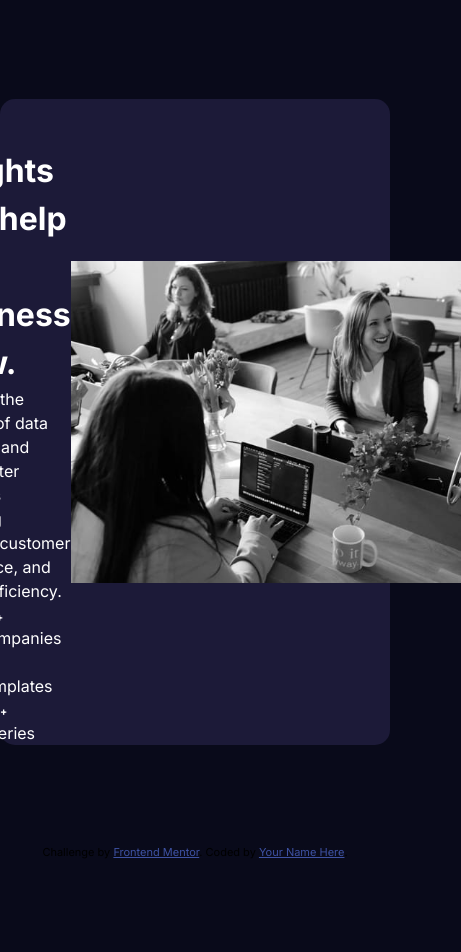
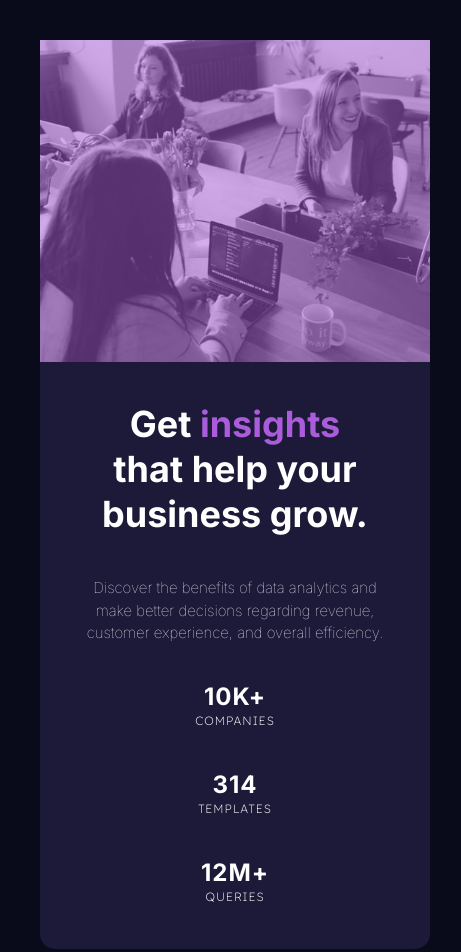
Before and after one commit to JoeWebDevelopment/stats-preview-card-component-main, a plain HTML site: page index.html in a window 390 px wide. Shown: the top 952 px of the page, 461 px wide, since content can reach past the window. Before the commit the page ends 861 px from the top, so only its background shows below. Drawn offline with Linux system fonts and the light colour scheme.

Commit message:
Finished, adding responsiveness, added layout, added overlay over image

```diff
--- a/index.html
+++ b/index.html
@@ -20,30 +20,38 @@
   <main>
     <div class="preview-card">
       <div class="card-info">
-        <h1>
-          Get <span>insights</span> that help your business grow.
+        <div class="card-info-text">
+          <div class="info-container">
+        <h1 class="heading-dsktp">
+          Get <span class="accent-clr">insights</span> that help your business grow.
         </h1>
         <p>
           Discover the benefits of data analytics and make better decisions regarding revenue, customer experience, and overall efficiency.
         </p>
+        </div>
         <div class="stats-container">
           <ul class="stat-items">
             <li class="stat-item">
               <h6>10k+</h6>
-              <p>companies</p>
+              companies
             </li>
             <li class="stat-item">
               <h6>314</h6>
-              <p>templates</p>
+                templates
             </li>
             <li class="stat-item">
               <h6>12M+</h6>
-              <p>queries</p>
+              queries
             </li>
           </ul>
+
+        </div>
         </div>
       </div>
-      <img src="images/image-header-desktop.jpg" alt="">
+      <div class="image-container">
+        <img src="images/image-header-desktop.jpg" alt="">
+      </div>
+
     </div>
   </main>
 
--- a/style.css
+++ b/style.css
@@ -24,13 +24,13 @@
     ========= */
     --text-preset-1-font: var(--ff-primary);
     --text-preset-1-weight: 700;
-    --text-preset-1-size: 34px;
+    --text-preset-1-size: 36px;
     --text-preset-1-line: 125%;
     --text-preset-1-track: 0;
 
     --text-preset-2-font: var(--ff-primary);
     --text-preset-2-weight: 700;
-    --text-preset-2-size: 24px;
+    --text-preset-2-size: 28px;
     --text-preset-2-line: 125%;
     --text-preset-2-track: 0;
 
@@ -42,7 +42,7 @@
 
     --text-preset-4-font: var(--ff-primary);
     --text-preset-4-weight: 400;
-    --text-preset-4-size: 16px;
+    --text-preset-4-size: 15px;
     --text-preset-4-line: 150%;
     --text-preset-4-track: 0;
 
@@ -61,6 +61,9 @@
 
   }
 }
+
+
+
 
 @layer reset{
     /* 1. Use a more-intuitive box-sizing model */
@@ -122,17 +125,18 @@ h1, h2, h3, h4, h5, h6 {
 body{
     background-color: var(--clr-bg-primary);
     width: 100vw;
-    height: 100vh;
+    min-height: 100vh;
     font-family: var(--ff-primary);
 }
 
 main{
     width: 100vw;
-    height: 100vh;
+    min-height: 100vh;
     display: flex;
     flex-direction: column;
     align-items: center;
     justify-content: center;
+    margin: 2.5rem;
 }
 
 .preview-card{
@@ -144,20 +148,176 @@ main{
     border-radius: 15px;
     color: var(--clr-font);
 
+    @media (max-width: 900px){
+      display: flex;
+      flex-direction: column-reverse;
+    }
+  }
 
     .card-info{
         flex-basis: 50%;
         display: flex;
         flex-direction: column;
-        justify-content: center;
-        align-items: center;
+        height: 100%;
+
+
+
+        p{
+          text-align: left;
+          font-size: 15px;
+          font-family: 'Inter' sans-serif;
+          color: var(white);
+          max-width: 374px;
+          font-weight: 100;
+
+           @media (max-width: 550px){
+        text-align: center;
+
+       }
+
+
+        }
+
+        .card-info-text{
+          display: flex;
+          flex-direction: column;
+          align-items: flex-start;
+          justify-content: space-evenly;
+          text-align: center;
+          height: 100%;
+          gap: 2.5rem;
+          padding-inline: 5rem;
+
+
+
+
+           @media (max-width: 900px){
+            padding-inline: 2.5rem;
+            padding-block: 2.5rem;
+            text-align: center;
+        }
+
+        .info-container{
+          display: flex;
+          flex-direction: column;
+          gap: 2.5rem;
+          justify-content: center;
+
+
+
+        }
     }
 
     img{
-        object-fit: contain;
+        object-fit: cover;
         max-width: 100%;
         flex-basis: 50%;
         padding: 0;
         margin: 0;
     }
 }
+
+
+  .stats-container{
+
+    width: 100%;
+  }
+
+    .stat-items{
+      display: flex;
+      flex-direction: row;
+      justify-content: space-between;
+      align-items: center;
+      list-style: none;
+      text-align: left;
+      padding: 0;
+
+       @media (max-width: 550px){
+        flex-direction: column;
+        gap: 2.5rem;
+        text-align: center;
+    }
+
+  }
+
+
+    .stat-item{
+      display: flex;
+      flex-direction: column;
+      font-size: 12px;
+      text-transform: uppercase;
+      font-weight: 200;
+      letter-spacing: 1px;
+      line-height: 200%;
+      font-family: 'Lexend Deca', sans-serif;
+      text-align: left;
+
+
+       @media (max-width: 550px){
+        text-align: center;
+
+       }
+
+
+
+
+    }
+h6{
+  font-family: var(--ff-primary);
+  font-size: 24px;
+  padding: 0;
+  margin: 0;
+        }
+
+
+/* Font
+
+s */
+
+
+.heading-dsktp{
+  font-family: var(--ff-primary);
+  font-weight: 700;
+  font-size: 36px;
+  line-height: 125%;
+  letter-spacing: 0;
+  text-align: left;
+  max-width: 400px;
+
+  @media (max-width: 550px){
+          text-align: center;
+
+       }
+
+}
+
+.accent-clr{
+  color: var(--clr-accent);
+}
+
+
+
+.image-container {
+  position: relative; /* Essential for positioning the pseudo-element */
+  display: inline-block; /* Or block, depending on layout */
+}
+
+.image-container::before {
+  content: "";
+  position: absolute;
+  top: 0;
+  left: 0;
+  width: 100%;
+  height: 100%;
+  background-color: var(--clr-accent); /* Black overlay with 50% opacity */
+  opacity: .5;
+  z-index: 1; /* Ensure it's above the image */
+}
+
+.image-container img {
+  display: block; /* Removes extra space below image */
+  max-width: 100%;
+  height: auto;
+  position: relative; /* Ensure image is below the pseudo-element */
+  z-index: 0;
+}
```
